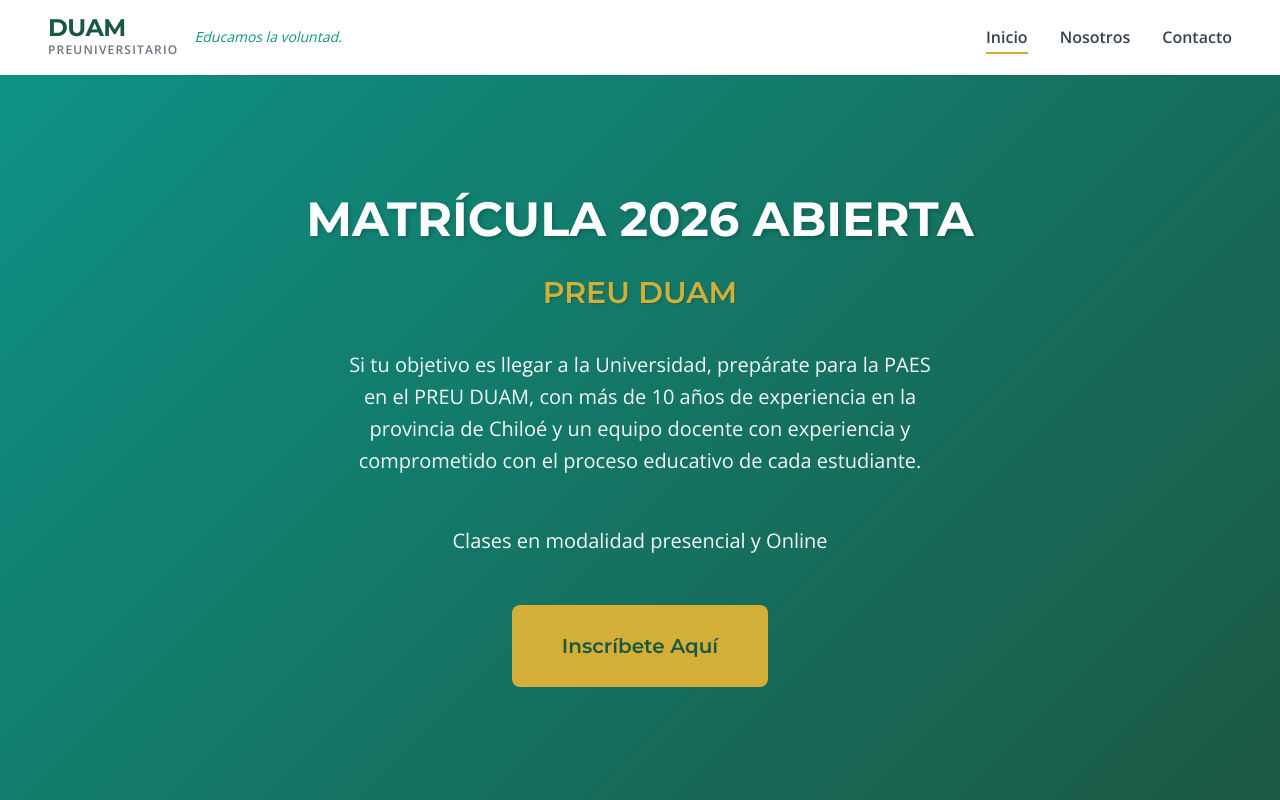
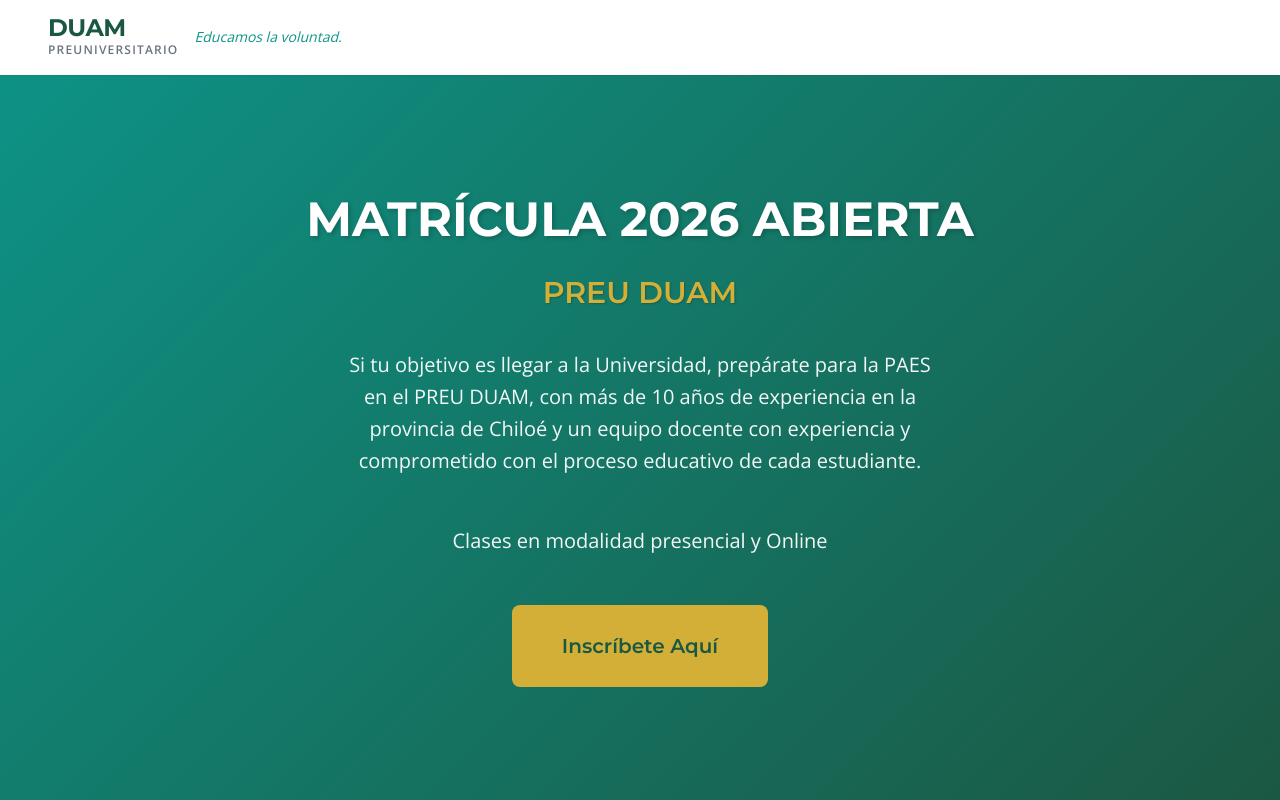
Before and after one commit to MauricioTRP/duam, a Vue app: page / in a window 1280 px wide. Shown: the top 800 px of the page. Built offline with nearby package versions, Linux system fonts and the light colour scheme.

Commit message:
updated to only landing page

```diff
--- a/src/components/AppHeader.vue
+++ b/src/components/AppHeader.vue
@@ -9,7 +9,8 @@
         <span class="app-header__motto">Educamos la voluntad.</span>
       </div>
 
-      <nav class="app-header__nav" :class="{ 'app-header__nav--open': mobileMenuOpen }">
+      <!-- TODO -->
+      <!-- <nav class="app-header__nav" :class="{ 'app-header__nav--open': mobileMenuOpen }">
         <RouterLink to="/" class="app-header__nav-link" @click="closeMobileMenu">
           Inicio
         </RouterLink>
@@ -19,7 +20,7 @@
         <a href="#contacto" class="app-header__nav-link" @click="closeMobileMenu">
           Contacto
         </a>
-      </nav>
+      </nav> -->
 
       <button
         class="app-header__menu-toggle"
@@ -50,9 +51,9 @@
   mobileMenuOpen.value = !mobileMenuOpen.value
 }
 
-const closeMobileMenu = () => {
-  mobileMenuOpen.value = false
-}
+// const closeMobileMenu = () => {
+//   mobileMenuOpen.value = false
+// }
 
 onMounted(() => {
   window.addEventListener('scroll', handleScroll)
```
